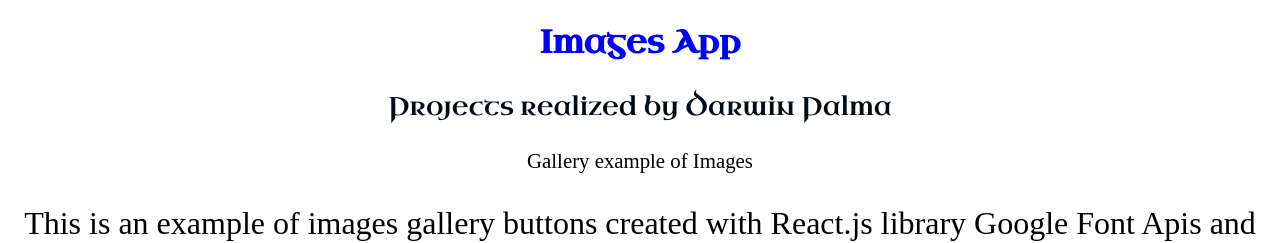
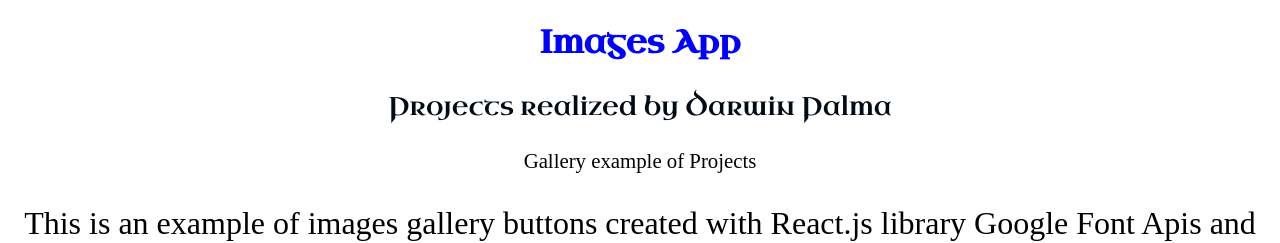
Before and after one commit to darwinlenin/ReactGalleryProjectApp, a React (Create React App) app: page / in a window 1280 px wide. Shown: the top 243 px of the page. Built offline with nearby package versions, Linux system fonts and the light colour scheme; a web font is replaced by a local one.

Commit message:
updating buttons for more projects gallery

```diff
--- a/src/index.js
+++ b/src/index.js
@@ -9,7 +9,7 @@
 
 ReactDOM.render(
   <React.StrictMode>
-    <HelloWorld name="Darwin Palma" images="Images" type='note'/>
+    <HelloWorld name="Darwin Palma" images="Projects" type='note'/>
     <ComponentImagesAdvanced/>
     {/* <App/> */}
   </React.StrictMode>,
```
